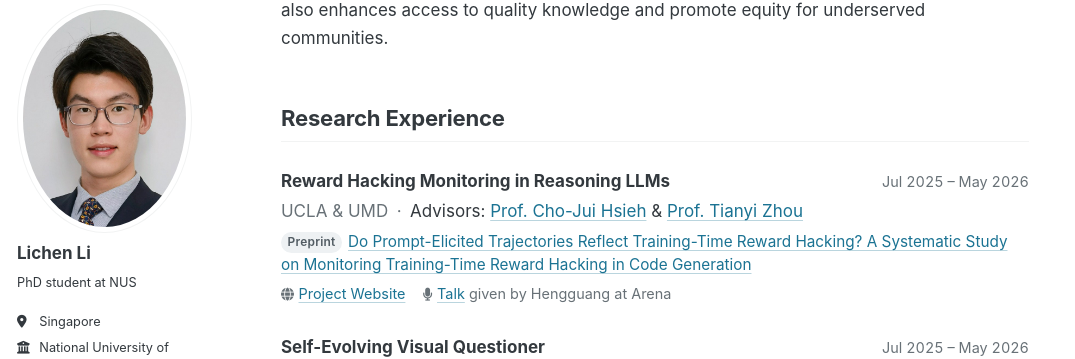
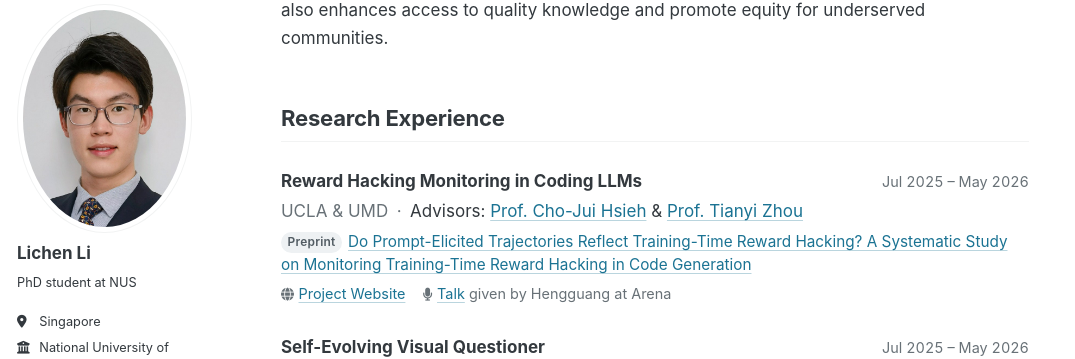
Before and after one commit to LichenLillc/LichenLillc.github.io, a Jekyll site: the page built from _pages/about.md, in a window 1280 px wide and 900 px high, scrolled down 386 px. Shown: the part 90-449 px from the top of the window, without its empty margins (0-1075 px from the left). Built offline with Jekyll 4.4.1, drawn with Linux system fonts in a browser that asks for light colours; some web fonts are replaced; a script that is not in the unit is left out.

Commit message:
Retitle reward hacking project to "Coding LLMs"
The paper studies reward hacking in code generation by Qwen2.5-Coder
and DeepSeek-Coder, so "Coding LLMs" describes it more precisely than
"Reasoning LLMs" and matches the "Multimodal LLMs" entry below it.

Co-Authored-By: Claude Opus 5.5 <noreply@anthropic.com>

```diff
--- a/_pages/about.md
+++ b/_pages/about.md
@@ -22,7 +22,7 @@ Research Experience
 
   <div class="cv-item">
     <div class="cv-item__head">
-      <span class="cv-item__title"><strong>Reward Hacking Monitoring in Reasoning LLMs</strong></span>
+      <span class="cv-item__title"><strong>Reward Hacking Monitoring in Coding LLMs</strong></span>
       <span class="cv-item__date">Jul 2025 – May 2026</span>
     </div>
     <div class="cv-item__sub"><span class="cv-item__org">UCLA &amp; UMD</span>Advisors: <a href="https://web.cs.ucla.edu/~chohsieh/">Prof. Cho-Jui Hsieh</a> &amp; <a href="https://tianyizhou.github.io">Prof. Tianyi Zhou</a></div>
```
